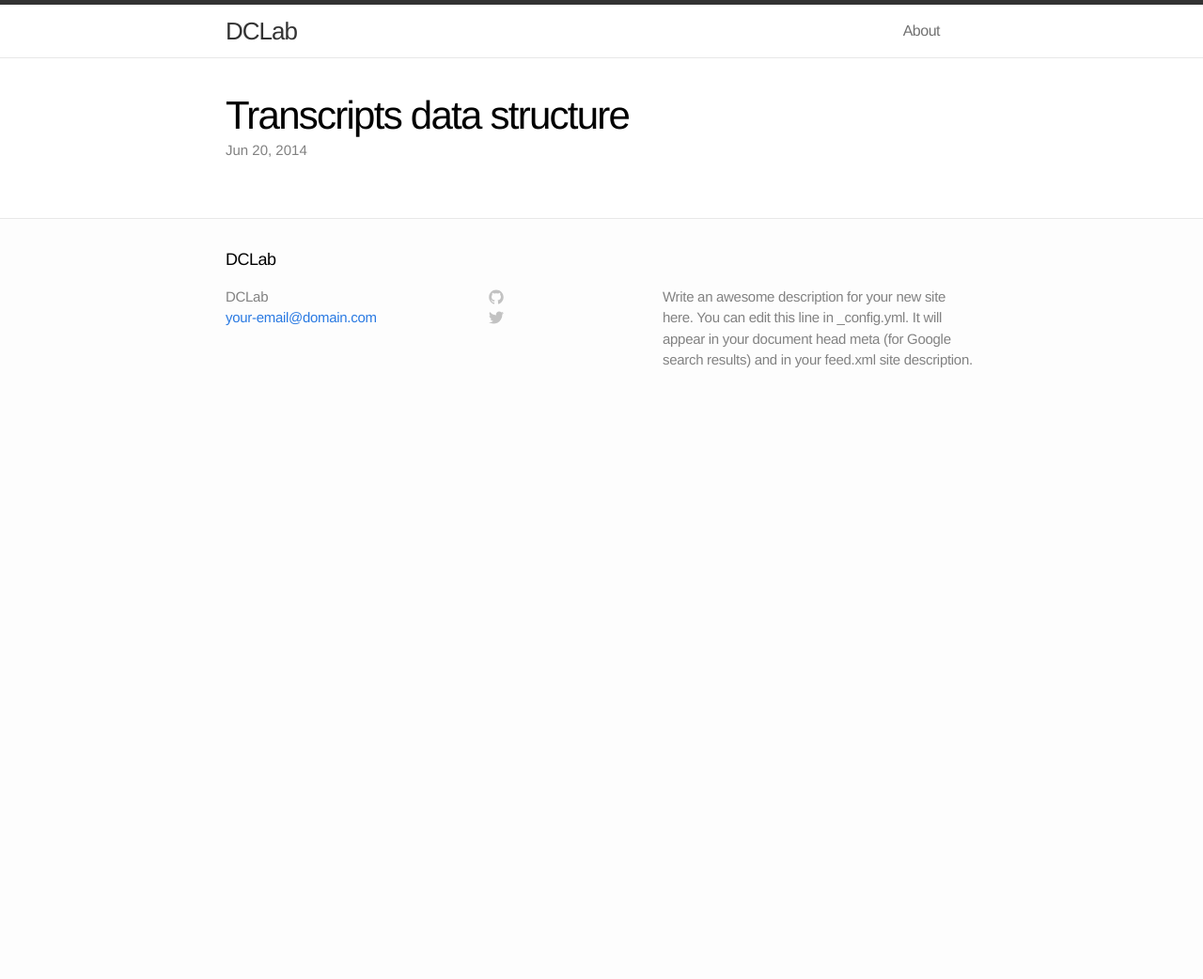
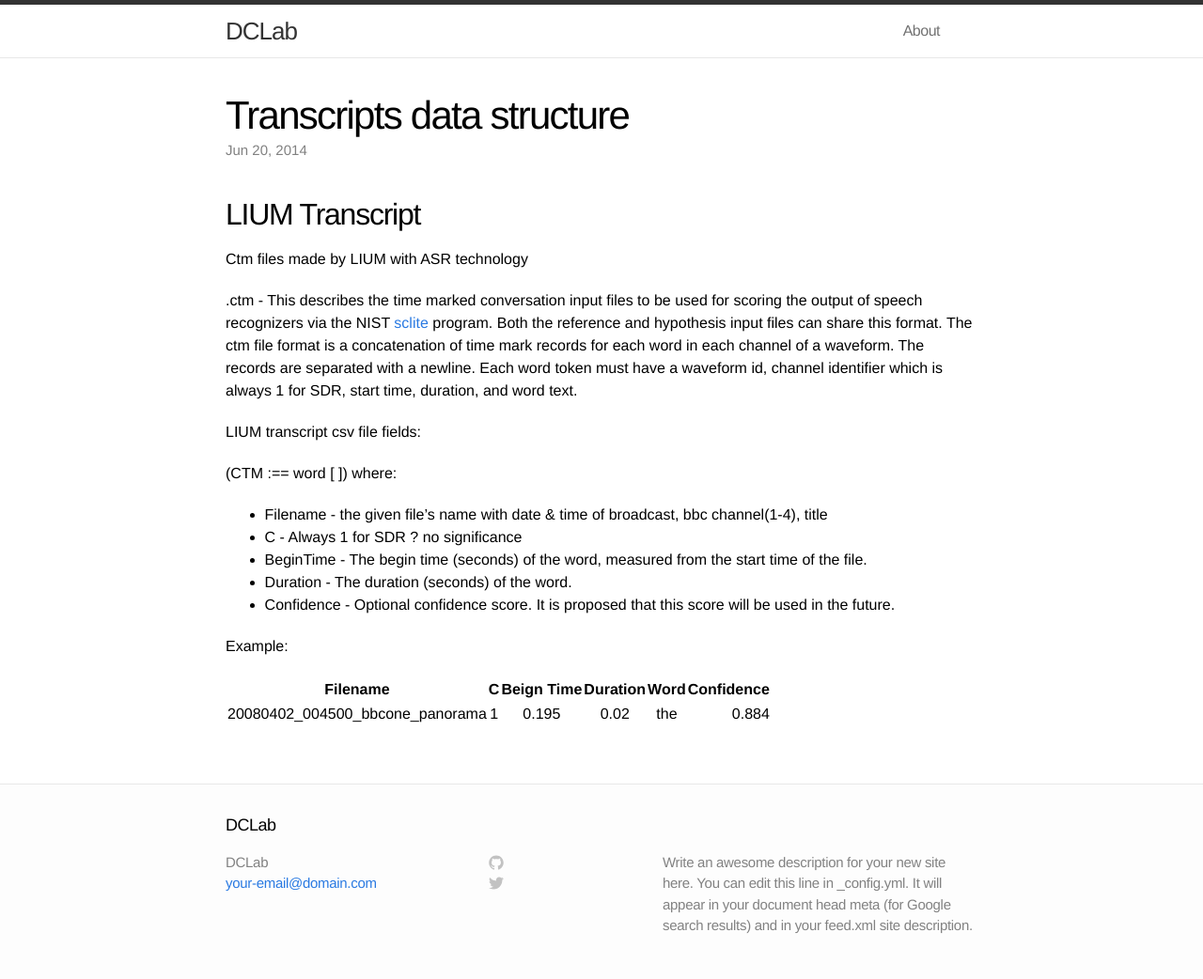
Before and after one commit to DCLab-MediaLab/DCLab-MediaLab.github.io, a Jekyll site: the page built from _posts/2014-06-20-data-structure-transcripts.markdown, in a window 1280 px wide. Shown: the whole page at 94% size. Built offline with Jekyll 4.4.1, drawn with Linux system fonts in a browser that asks for light colours; before the commit the page ends 900 px from its top, so only the background shows below that.

Commit message:
LIUM transcript - ctm files

```diff
--- a/_posts/2014-06-20-data-structure-transcripts.markdown
+++ b/_posts/2014-06-20-data-structure-transcripts.markdown
@@ -1,6 +1,32 @@
 ---
 layout: post
 title:  "Transcripts data structure"
-date:   2014-06-20 7:00
+date:   2014-06-20 12:00
 categories: data structure
 ---
+
+
+
+## LIUM Transcript
+
+Ctm files made by LIUM with ASR technology
+
+.ctm - This describes the time marked conversation input files to be used for scoring the output of speech recognizers via the NIST [sclite](http://www.itl.nist.gov/iad/mig/tests/sdr/1999/SRT_FAQ.html#SCLITE) program. Both the reference and hypothesis input files can share this format.
+The ctm file format is a concatenation of time mark records for each word in each channel of a waveform. The records are separated with a newline. Each word token must have a waveform id, channel identifier which is always 1 for SDR, start time, duration, and word text.
+
+
+LIUM transcript csv file fields:
+
+(CTM :== <FILENAME> <C> <BEGINTIME> <DURATION> word [ <CONFIDENCE> ]) where:
+
+* Filename - the given file's name with date & time of broadcast, bbc channel(1-4), title
+* C - Always 1 for SDR ? no significance
+* BeginTime - The begin time (seconds) of the word, measured from the start time of the file.
+* Duration - The duration (seconds) of the word.
+* Confidence - Optional confidence score. It is proposed that this score will be used in the future.
+
+Example:
+
+| Filename                         | C  | Beign Time | Duration | Word | Confidence |
+| -------------------------------- |:--:|:----------:|:--------:|:----:|-----------:|
+| 20080402_004500_bbcone_panorama  | 1  | 0.195	     | 0.02     | the  | 0.884      |
```
